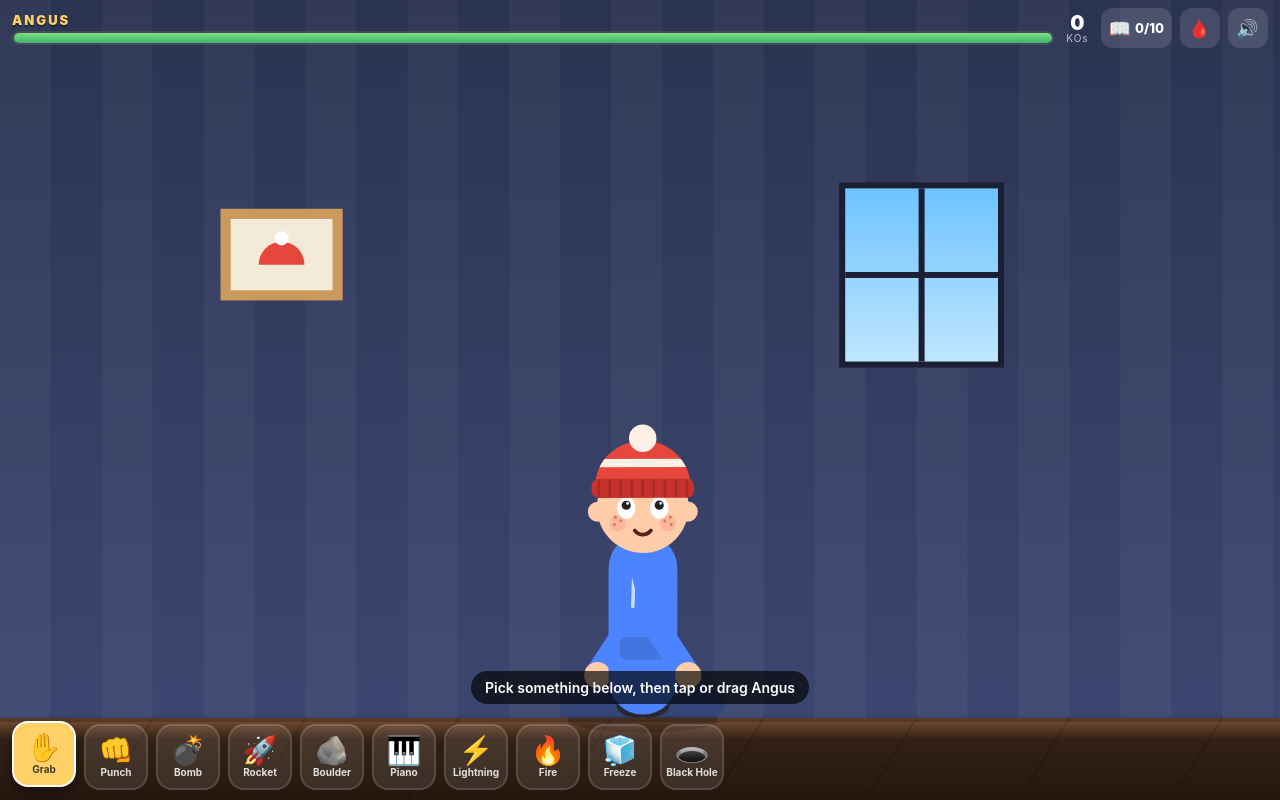
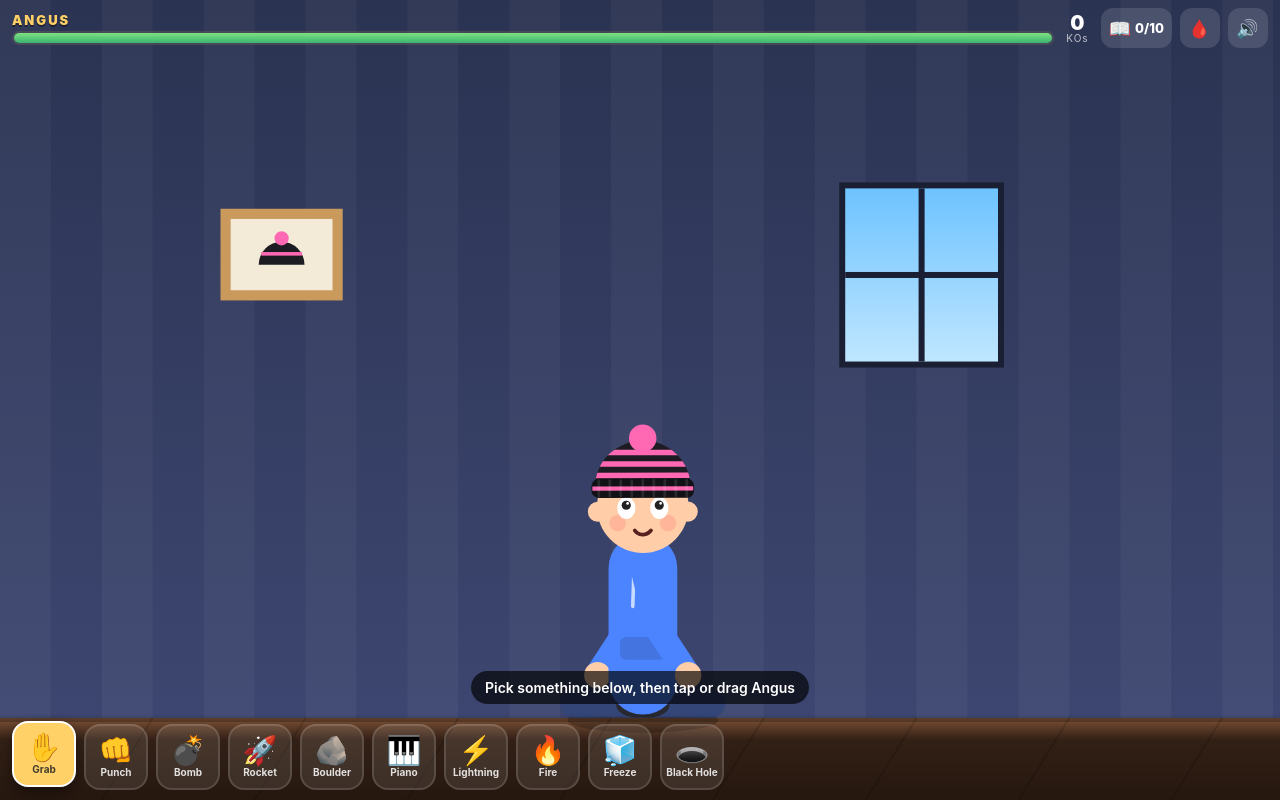
Before and after one commit to MonsBruh/angus, a plain HTML site: page index.html in a window 1280 px wide. Drawn offline with Linux system fonts and the light colour scheme; animation ran at ten frames a second.

Commit message:
Black beanie with pink stripes, remove freckles
Co-Authored-By: Claude Opus 5.5 <noreply@anthropic.com>

```diff
--- a/game.js
+++ b/game.js
@@ -1,6 +1,6 @@
 'use strict';
 // Bye Bye Angus — a slapstick ragdoll toy. Bump APP_VERSION (+ sw.js VERSION + ?v= in index.html) on every change.
-const APP_VERSION = '1.1.0';
+const APP_VERSION = '1.2.0';
 const STORE_KEY = 'angus.v1';
 
 const WEAPONS = [
@@ -111,7 +111,7 @@ const clamp = (v, a, b) => v < a ? a : v > b ? b : v;
 function mix(c1, c2, t) { return 'rgb(' + [0, 1, 2].map(i => Math.round(c1[i] + (c2[i] - c1[i]) * t)).join(',') + ')'; }
 const C = {
   skin: [255, 205, 168], hoodie: [76, 132, 255], jeans: [52, 70, 120], shoe: [40, 40, 48],
-  beanie: [230, 70, 60], beanie2: [255, 240, 230], hair: [120, 70, 40], char: [36, 32, 32], ice: [170, 225, 255],
+  beanie: [28, 28, 34], beanie2: [255, 105, 180], hair: [120, 70, 40], char: [36, 32, 32], ice: [170, 225, 255],
 };
 
 // ---------- the ragdoll ----------
@@ -709,8 +709,8 @@ function drawRoom() {
   const fx = W * 0.22, fy = wy + 0.4 * S;
   ctx.fillStyle = '#c99a5b'; ctx.fillRect(fx - 1.2 * S, fy, 2.4 * S, 1.8 * S);
   ctx.fillStyle = '#f4ead8'; ctx.fillRect(fx - 1 * S, fy + 0.2 * S, 2 * S, 1.4 * S);
-  ctx.fillStyle = '#e6463c'; ctx.beginPath(); ctx.arc(fx, fy + 1.1 * S, 0.45 * S, Math.PI, 0); ctx.fill();
-  ctx.fillStyle = '#fff'; ctx.beginPath(); circ(fx, fy + 0.58 * S, 0.14 * S); ctx.fill();
+  ctx.fillStyle = '#1c1c22'; ctx.beginPath(); ctx.arc(fx, fy + 1.1 * S, 0.45 * S, Math.PI, 0); ctx.fill(); ctx.fillStyle = '#ff69b4'; ctx.fillRect(fx - 0.4 * S, fy + 0.85 * S, 0.8 * S, 0.07 * S);
+  ctx.fillStyle = '#ff69b4'; ctx.beginPath(); circ(fx, fy + 0.58 * S, 0.14 * S); ctx.fill();
   // floor
   const fg = ctx.createLinearGradient(0, floorY, 0, H);
   fg.addColorStop(0, '#8a5a3c'); fg.addColorStop(1, '#5e3a25');
@@ -722,17 +722,18 @@ function drawRoom() {
 
 function drawBeanie(x, y, rot, r, charAmt) {
   ctx.save(); ctx.translate(x, y); ctx.rotate(rot); ctx.translate(0, -0.2 * r);
-  const main = mix(C.beanie, C.char, charAmt * 0.8), band = mix([200, 50, 45], C.char, charAmt * 0.8), stripe = mix(C.beanie2, C.char, charAmt * 0.8);
+  const main = mix(C.beanie, C.char, charAmt * 0.8), band = mix([18, 18, 22], C.char, charAmt * 0.8), stripe = mix(C.beanie2, C.char, charAmt * 0.8);
   // dome
   ctx.fillStyle = main;
   ctx.beginPath(); ctx.ellipse(0, -0.25 * r, 1.04 * r, 1.0 * r, 0, Math.PI, 0); ctx.closePath(); ctx.fill();
   // stripe
   ctx.save(); ctx.beginPath(); ctx.ellipse(0, -0.25 * r, 1.04 * r, 1.0 * r, 0, Math.PI, 0); ctx.clip();
-  ctx.fillStyle = stripe; ctx.fillRect(-1.2 * r, -0.85 * r, 2.4 * r, 0.18 * r); ctx.restore();
+  ctx.fillStyle = stripe; [-1.05, -0.8, -0.55].forEach(y => ctx.fillRect(-1.2 * r, y * r, 2.4 * r, 0.12 * r)); ctx.restore();
   // folded band
   ctx.fillStyle = band;
   roundRect(-1.12 * r, -0.42 * r, 2.24 * r, 0.42 * r, 0.16 * r); ctx.fill();
-  ctx.strokeStyle = 'rgba(0,0,0,0.15)'; ctx.lineWidth = Math.max(1, r * 0.06);
+  ctx.fillStyle = stripe; ctx.fillRect(-1.1 * r, -0.25 * r, 2.2 * r, 0.09 * r);
+  ctx.strokeStyle = 'rgba(255,255,255,0.1)'; ctx.lineWidth = Math.max(1, r * 0.06);
   for (let i = -4; i <= 4; i++) { ctx.beginPath(); ctx.moveTo(i * 0.24 * r, -0.38 * r); ctx.lineTo(i * 0.24 * r, -0.04 * r); ctx.stroke(); }
   // pompom
   ctx.fillStyle = stripe; ctx.beginPath(); circ(0, -1.3 * r, 0.3 * r); ctx.fill();
@@ -845,11 +846,9 @@ function drawHead(b, col) {
   } else {
     ctx.beginPath(); ctx.moveTo(-0.9 * r, -0.35 * r); ctx.quadraticCurveTo(-0.5 * r, -0.05 * r, -0.2 * r, -0.4 * r); ctx.quadraticCurveTo(0.2 * r, -0.1 * r, 0.6 * r, -0.4 * r); ctx.lineTo(0.9 * r, -0.4 * r); ctx.lineTo(0.9 * r, -0.5 * r); ctx.lineTo(-0.9 * r, -0.5 * r); ctx.fill();
   }
-  // cheeks + freckles
+  // cheeks
   ctx.fillStyle = 'rgba(255,110,110,0.25)';
   ctx.beginPath(); circ(-0.55 * r, 0.35 * r, 0.18 * r); circ(0.55 * r, 0.35 * r, 0.18 * r); ctx.fill();
-  ctx.fillStyle = 'rgba(150,80,50,0.5)';
-  [[-0.6, 0.22], [-0.48, 0.3], [-0.62, 0.38], [0.6, 0.22], [0.48, 0.3], [0.62, 0.38]].forEach(([x, y]) => { ctx.beginPath(); circ(x * r, y * r, 0.035 * r); ctx.fill(); });
   // eyes
   const ex = 0.36 * r, ey = 0.02 * r;
   ctx.strokeStyle = '#222'; ctx.fillStyle = '#222'; ctx.lineWidth = Math.max(1.5, 0.09 * r); ctx.lineCap = 'round';
--- a/index.html
+++ b/index.html
@@ -12,7 +12,7 @@
   <link rel="apple-touch-icon" href="icons/apple-touch-icon.png">
   <link rel="icon" type="image/png" sizes="192x192" href="icons/icon-192.png">
   <link rel="manifest" href="manifest.webmanifest">
-  <link rel="stylesheet" href="style.css?v=2">
+  <link rel="stylesheet" href="style.css?v=3">
 </head>
 <body>
   <canvas id="game"></canvas>
@@ -49,6 +49,6 @@
     </div>
   </div>
 
-  <script src="game.js?v=2"></script>
+  <script src="game.js?v=3"></script>
 </body>
 </html>
--- a/sw.js
+++ b/sw.js
@@ -1,6 +1,6 @@
 // Caches the game so it opens and plays with no internet connection.
 // Bump VERSION (and APP_VERSION in game.js) whenever you change any file.
-const VERSION = 'angus-v2';
+const VERSION = 'angus-v3';
 const FILES = [
   './',
   'index.html',
```
Also changed, not shown: tools/icon.html (+3 -3 lines), icons/apple-touch-icon.png, icons/icon-192.png, icons/icon-512.png.
